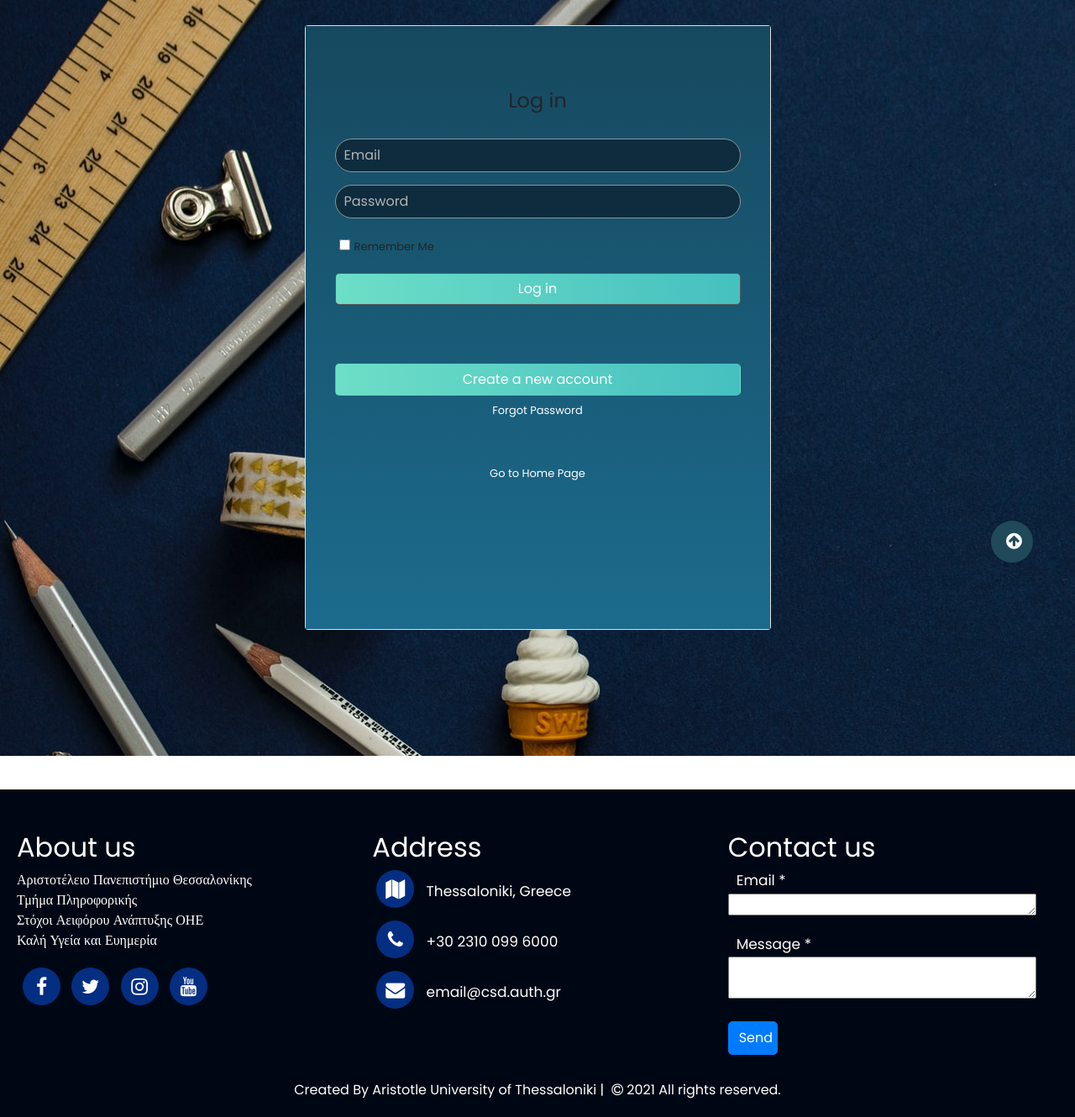
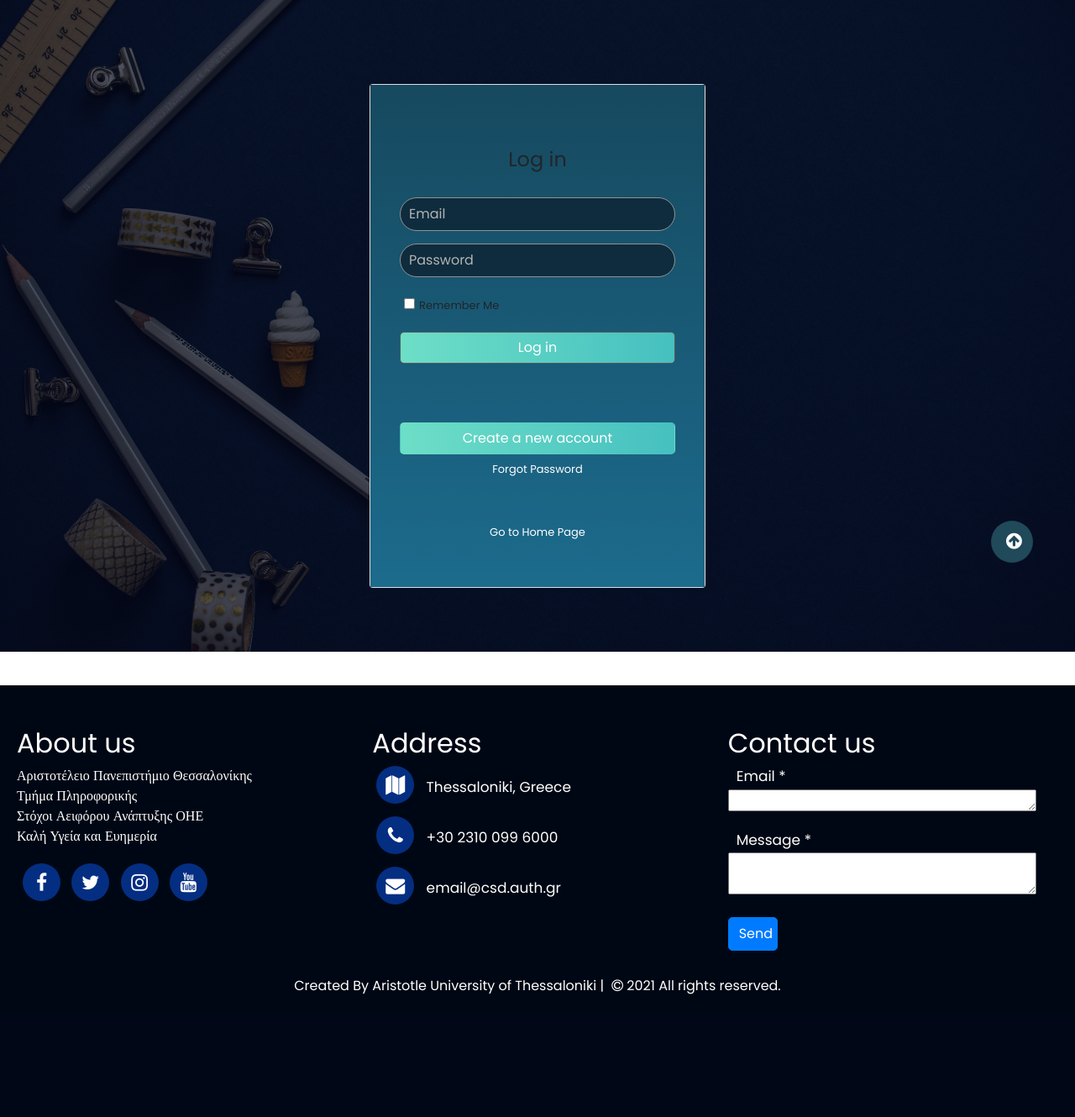
Before and after one commit to gesot/education-for-all, a PHP site: page /Register.html in a window 1280 px wide. Shown: the part 80-1410 px from the top of the page at 84% size. After the commit the page ends 1264 px from the top, so only its background shows below. Run offline with PHP 8.4, Linux system fonts and the light colour scheme.

Commit message:
background

```diff
--- a/Register.html
+++ b/Register.html
@@ -128,6 +128,7 @@
           </div>
         </div>
       </div>
+    </section>
     <script>
       var card = document.getElementById("card");
 
@@ -138,53 +139,36 @@
         card.style.transform = "rotateY(0deg)";
       }
     </script>
-    </section>
-
-    <!--START OF FOOTER-->
-
+	<!---------START OF FOOTER---------->
 	<footer>
-      <div class="container-fluid" style="margin-top: 40px; padding: 20px">
+		<div class="container-fluid" style='margin-top:40px; padding:20px;'>
 			<div class="row">
 				<div class="col-12 col-md-4">
 					<h2>About us</h2>
 					<div class="content">
-              <p>
-                Αριστοτέλειο Πανεπιστήμιο Θεσσαλονίκης<br />Τμήμα
-                Πληροφορικής<br />Στόχοι Αειφόρου Ανάπτυξης ΟΗΕ<br />Καλή Υγεία
-                και Ευημερία
-              </p>
+						<p>Αριστοτέλειο Πανεπιστήμιο Θεσσαλονίκης<br>Τμήμα Πληροφορικής<br>Στόχοι Αειφόρου Ανάπτυξης
+							ΟΗΕ<br>Καλή Υγεία και Ευημερία</p>
 						<div class="social">
-                <a href="https://facebook.com"
-                  ><span class="fa fa-facebook-f"></span
-                ></a>
-                <a href="https://twitter.com"
-                  ><span class="fa fa-twitter"></span
-                ></a>
-                <a href="https://instagram.com"
-                  ><span class="fa fa-instagram"></span
-                ></a>
-                <a href="https://youtube.com"
-                  ><span class="fa fa-youtube"></span
-                ></a>
+							<a href="https://facebook.com"><span class="fa fa-facebook-f"></span></a>
+							<a href="https://twitter.com"><span class="fa fa-twitter"></span></a>
+							<a href="https://instagram.com"><span class="fa fa-instagram"></span></a>
+							<a href="https://youtube.com"><span class="fa fa-youtube"></span></a>
 						</div>
 					</div>
 				</div>
-
 				<div class="col-12 col-md-4">
 					<h2>Address</h2>
 					<div class="content">
 						<div class="place">
 							<a
-                  href="https://www.google.gr/maps/place/%CE%91%CF%81%CE%B9%CF%83%CF%84%CE%BF%CF%84%CE%AD%CE%BB%CE%B5%CE%B9%CE%BF+%CE%A0%CE%B1%CE%BD%CE%B5%CF%80%CE%B9%CF%83%CF%84%CE%AE%CE%BC%CE%B9%CE%BF+%CE%98%CE%B5%CF%83%CF%83%CE%B1%CE%BB%CE%BF%CE%BD%CE%AF%CE%BA%CE%B7%CF%82/@40.6308283,22.9570337,17z/data=!3m1!4b1!4m5!3m4!1s0x14a838ff432792c9:0x15eefe1dc3e6c8e9!8m2!3d40.6308283!4d22.9592224?hl=el"
-                  ><span class="fa fa-map"></span
-                ></a>
+								href="https://www.google.gr/maps/place/%CE%91%CF%81%CE%B9%CF%83%CF%84%CE%BF%CF%84%CE%AD%CE%BB%CE%B5%CE%B9%CE%BF+%CE%A0%CE%B1%CE%BD%CE%B5%CF%80%CE%B9%CF%83%CF%84%CE%AE%CE%BC%CE%B9%CE%BF+%CE%98%CE%B5%CF%83%CF%83%CE%B1%CE%BB%CE%BF%CE%BD%CE%AF%CE%BA%CE%B7%CF%82/@40.6308283,22.9570337,17z/data=!3m1!4b1!4m5!3m4!1s0x14a838ff432792c9:0x15eefe1dc3e6c8e9!8m2!3d40.6308283!4d22.9592224?hl=el"><span
+									class="fa fa-map"></span></a>
 							<span class="text">Thessaloniki, Greece</span>
 						</div>
 						<div class="phone">
 							<a
-                  href="https://www.google.com/search?q=auth+phone&sxsrf=ALeKk00buQcm7lPf6nj1TQuEa9ofHu6Obw%3A1617693532199&ei=XAtsYIbPC4j4sAeChY7ICw&oq=auth+phone&gs_lcp=Cgdnd3Mtd2l6EAMyBQgAEMsBMgYIABAWEB4yBggAEBYQHjIGCAAQFhAeOgcIABBHELADOgcIABCwAxBDOgIIAFCiggFY-IcBYO2KAWgCcAJ4AIABpgGIAeQGkgEDMC42mAEAoAEBqgEHZ3dzLXdpesgBCsABAQ&sclient=gws-wiz&ved=0ahUKEwiG7d2CiunvAhUIPOwKHYKCA7kQ4dUDCA0&uact=5"
-                  ><span class="fa fa-phone"></span
-                ></a>
+								href="https://www.google.com/search?q=auth+phone&sxsrf=ALeKk00buQcm7lPf6nj1TQuEa9ofHu6Obw%3A1617693532199&ei=XAtsYIbPC4j4sAeChY7ICw&oq=auth+phone&gs_lcp=Cgdnd3Mtd2l6EAMyBQgAEMsBMgYIABAWEB4yBggAEBYQHjIGCAAQFhAeOgcIABBHELADOgcIABCwAxBDOgIIAFCiggFY-IcBYO2KAWgCcAJ4AIABpgGIAeQGkgEDMC42mAEAoAEBqgEHZ3dzLXdpesgBCsABAQ&sclient=gws-wiz&ved=0ahUKEwiG7d2CiunvAhUIPOwKHYKCA7kQ4dUDCA0&uact=5"><span
+									class="fa fa-phone"></span></a>
 							<span class="text">+30 2310 099 6000</span>
 						</div>
 						<div class="email">
@@ -193,14 +177,13 @@
 						</div>
 					</div>
 				</div>
-
 				<div class="col-12 col-md-4">
 					<h2>Contact us</h2>
 					<div class="content">
 						<form action="#">
 							<div class="email">
 								<div class="text">Email *</div>
-                  <input type="email" required />
+								<input type="email" required>
 								<textarea rows="1" cols="25" required></textarea>
 							</div>
 							<div class="msg">
@@ -216,21 +199,15 @@
 			</div>
 			<div class="row">
 				<div class="col-sm text-center">
-            <span class="credit"
-              >Created By Aristotle University of Thessaloniki |
-            </span>
-            <i class="fa fa-copyright" aria-hidden="true"></i
-            ><span> 2021 All rights reserved.</span>
+					<span class="credit">Created By Aristotle University of Thessaloniki</a> | </span>
+					<i class="fa fa-copyright" aria-hidden="true"></i><span> 2021 All rights reserved.</span>
 				</div>
 			</div>
 		</div>
 	</footer>
-    <!--END OF FOOTER-->
-
-    <!--START OF <TOP> BUTTON-->
-    <a href="#"
-      ><i class="gotopbtn" href="#"><i class="fa fa-arrow-circle-up"></i></i
-    ></a>
-    <!--END OF TOP BUTTON-->
+	<!--------END OF FOOTER---------->
+	<!---------START OF <TOP> BUTTON--------->
+	<a href="#"><i class="gotopbtn" href="#"><i class="fa fa-arrow-circle-up"></i></i></a>
+	<!----------END OF TOP BUTTON---------->
   </body>
 </html>
--- a/register.css
+++ b/register.css
@@ -4,11 +4,24 @@
   font-family: "Poppins";
   box-sizing: border-box;
 }
+
 .register {
-  background-image: url(images/1.jpg);
+  display: flex;
+  flex-direction: column;
+  align-items: center;
+  justify-content: center;
+  width: 100%;
+  min-height: 97vh;
+  margin: auto;
+  background-image: linear-gradient(rgba(4, 9, 30, 0.7), rgba(4, 9, 30, 0.7)),
+    url(images/1.jpg);
+  background-position: center;
+  background-size: cover;
+  padding: 40px 0;
 }
+/*
 .register.container {
-  display: block;
+  display: flex;
   align-items: center;
   justify-content: center;
   width: 100%;
@@ -17,8 +30,9 @@
   background: rgb(128, 128, 128);
   color: #fff;
   margin-bottom: 0px;
-  padding-top: 50px;
+  padding-top: 100px;
 }
+*/
 .card {
   margin-bottom: 10vh;
   border: 1px solid #333;
@@ -27,6 +41,7 @@
   width: 400px;
   height: 600px;
   perspective: 1000px;
+  margin-top: 3vh;
 }
 .inner-box {
   position: relative;
@@ -177,7 +192,7 @@ footer button {
 .card a:hover {
   color: rgb(206, 206, 206);
 }
-
+/*
 @media all and (max-width: 487px) {
   .container {
     height: 700px;
@@ -232,3 +247,4 @@ footer button {
     top: 30px;
   }
 }
+*/
```
Lines whose indentation alone changed are shown as unchanged.
